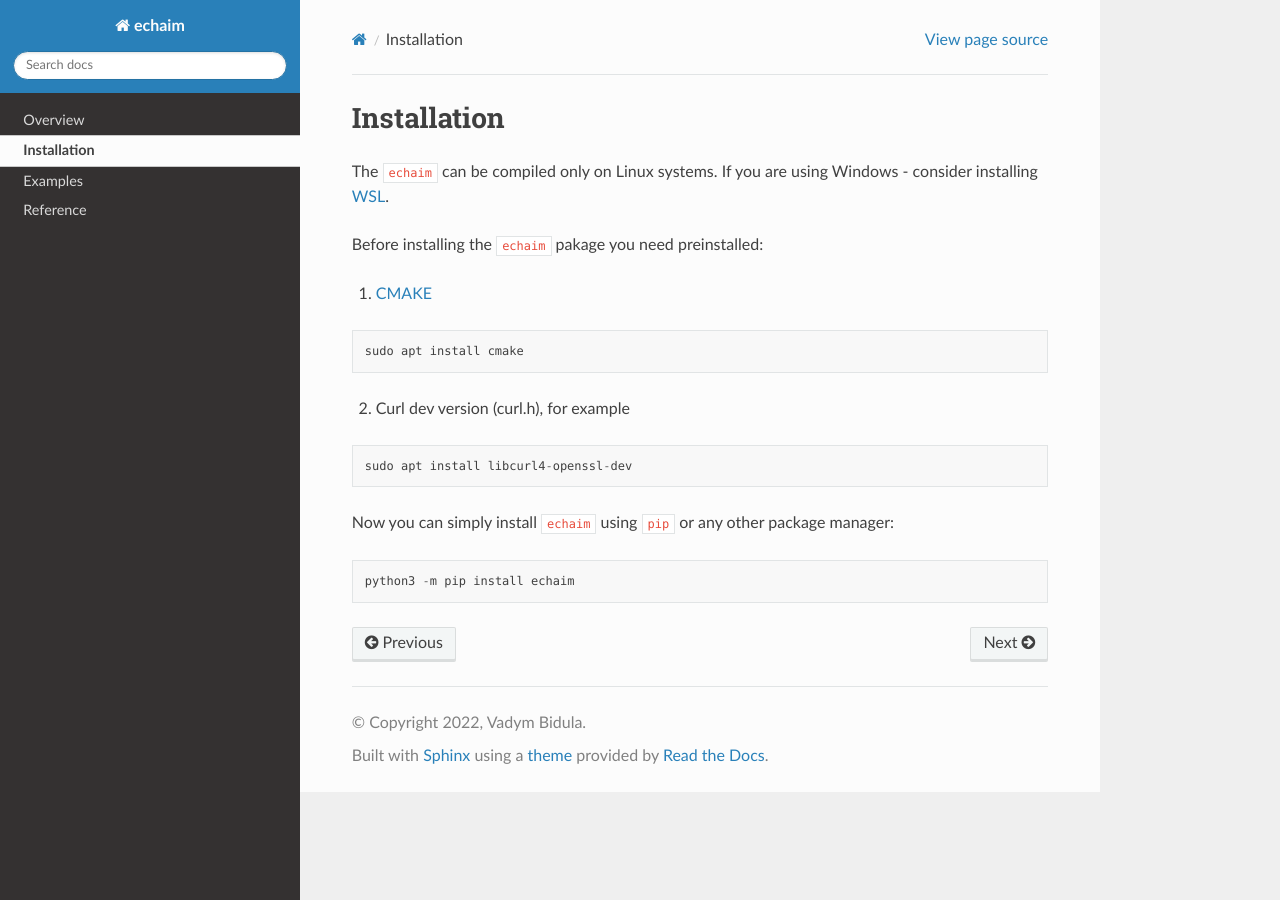
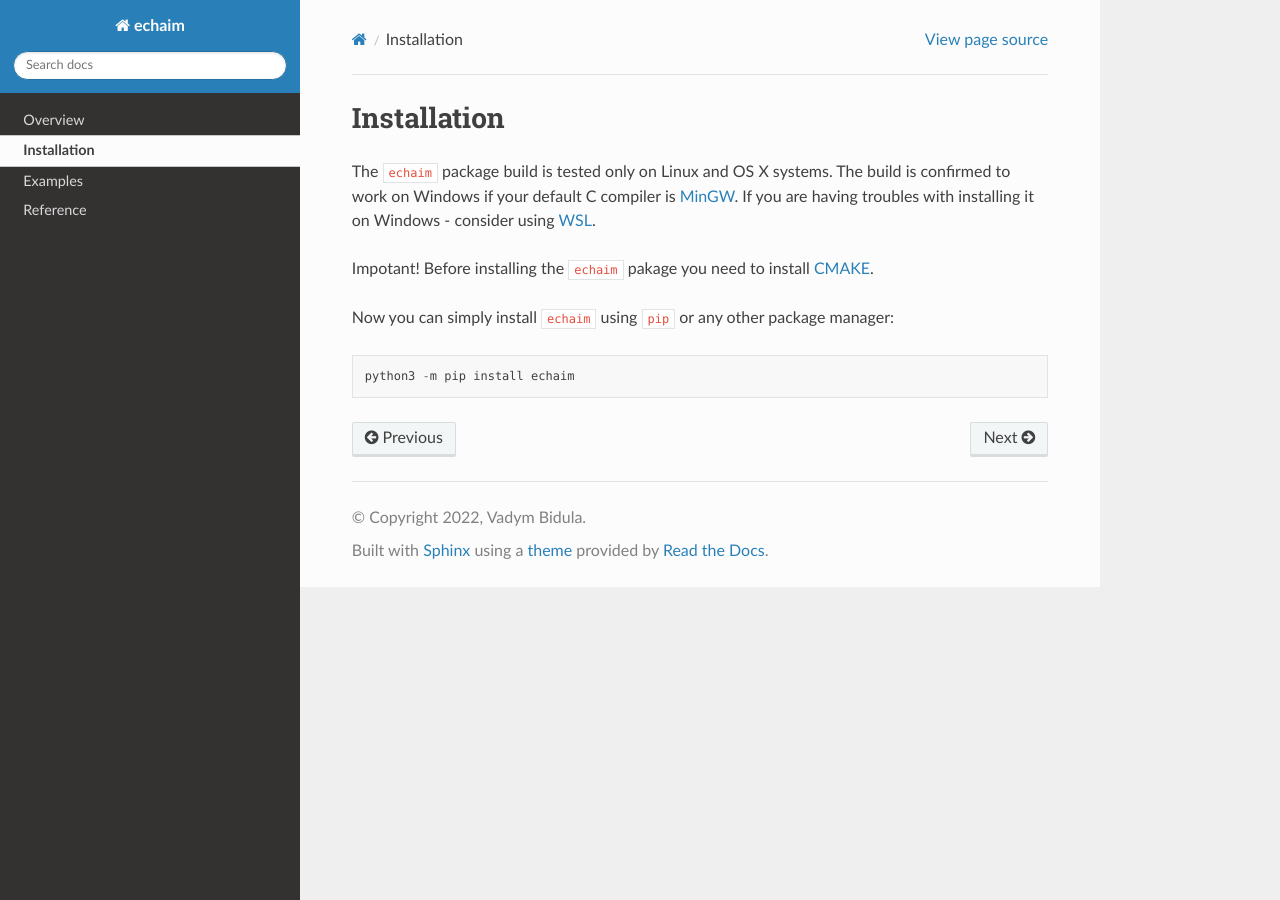
Before and after one commit to MIST-Experiment/echaim, a Sphinx documentation site: the page built from docs/installation.rst, in a window 1280 px wide. Built offline with Sphinx 7.4.7 and the Read the Docs theme 2.0.0, drawn with Linux system fonts in a browser that asks for light colours.

Commit message:
Installation notes updated

```diff
--- a/docs/installation.rst
+++ b/docs/installation.rst
@@ -3,22 +3,11 @@ Installation
 
 ..
 
-The ``echaim`` can be compiled only on Linux systems.
-If you are using Windows - consider installing `WSL <https://docs.microsoft.com/en-us/windows/wsl/install>`_.
+The ``echaim`` package build is tested only on Linux and OS X systems. The build is confirmed to work on Windows
+if your default C compiler is `MinGW <https://www.mingw-w64.org/>`_. If you are having troubles with installing it
+on Windows - consider using `WSL <https://docs.microsoft.com/en-us/windows/wsl/install>`_.
 
-Before installing the ``echaim`` pakage you need preinstalled:
-
-1) `CMAKE <https://cmake.org/>`_
-
-.. code-block::
-
-    sudo apt install cmake
-
-2) Curl dev version (curl.h), for example
-
-.. code-block::
-
-    sudo apt install libcurl4-openssl-dev
+Impotant! Before installing the ``echaim`` pakage you need to install `CMAKE <https://cmake.org/>`_.
 
 Now you can simply install ``echaim`` using ``pip`` or any other package manager::
 
```
